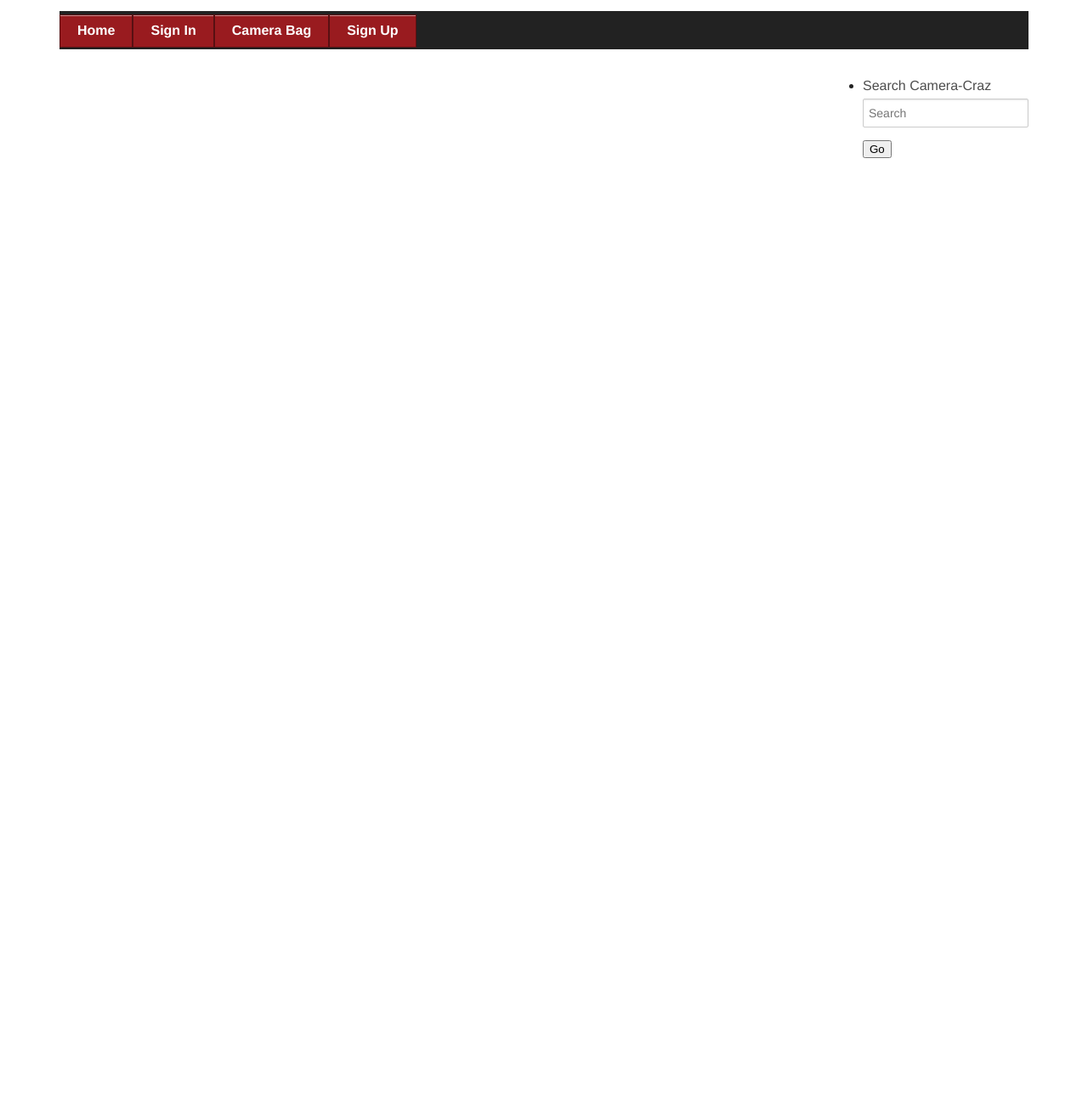
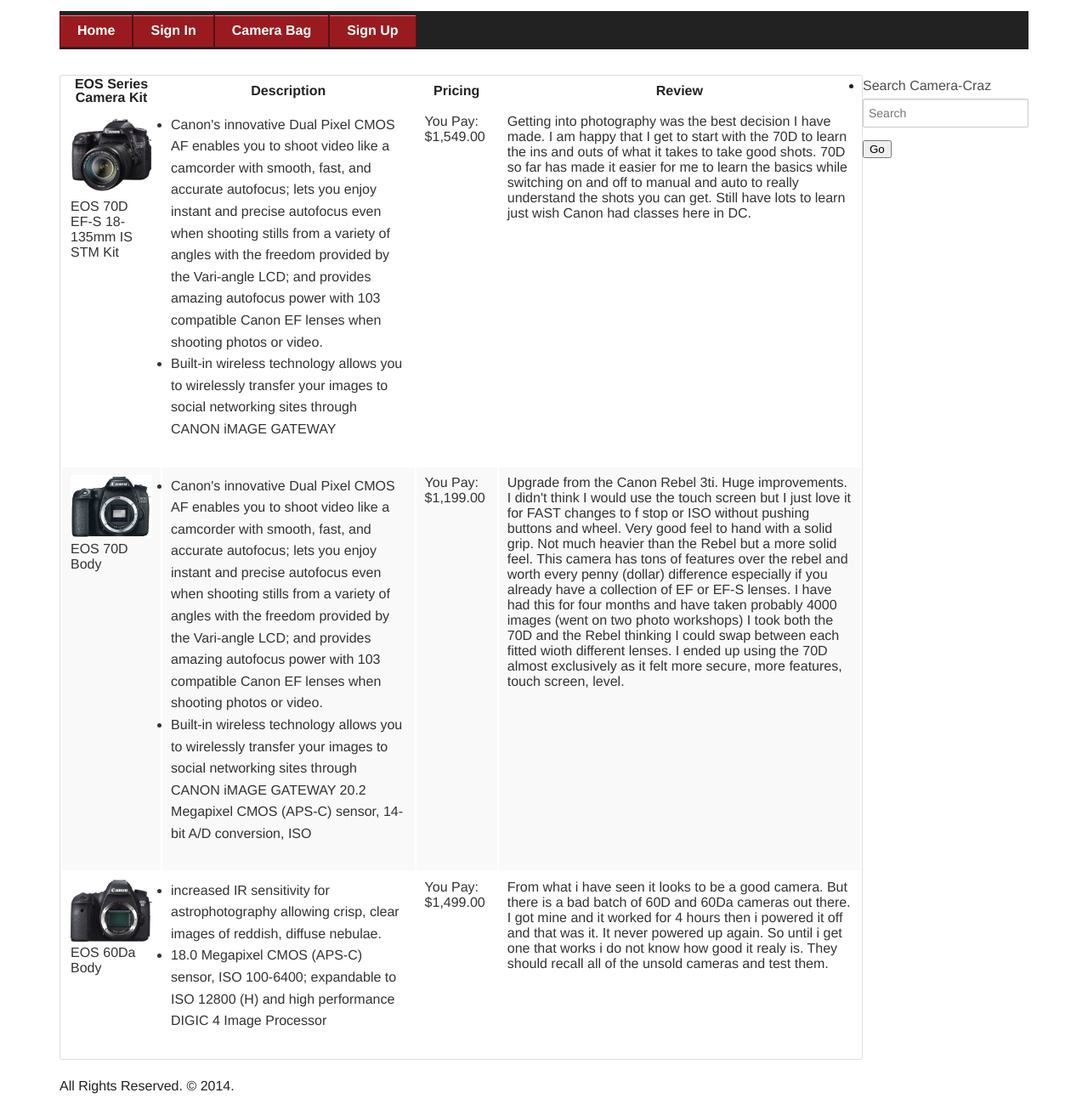
Before and after one commit to shiggs22/Camera_Craz, a plain HTML site: page camera-craz/page4.html in a window 1280 px wide. Shown: the part 81-1380 px from the top of the page at 85% size. Before the commit the page ends 800 px from the top, so only its background shows below. Drawn offline with Linux system fonts and the light colour scheme.

Commit message:
finished with page 4

```diff
--- a/camera-craz/page4.html
+++ b/camera-craz/page4.html
@@ -39,3 +39,59 @@
 			</ul>
 
 		</header>
+
+		<table>
+			<thread>
+				<tr>
+					<th>EOS Series Camera Kit</th>
+					<th>Description</th>
+					<th>Pricing</th>
+					<th>Review</th>
+				</tr>
+			</thread>
+		    <tbody>
+		    	<tr>
+		    		<td><img src="foundation-5/img/eos_7d18.jpg"alt"EOS 70D">EOS 70D EF-S 18-135mm IS STM Kit</td>
+
+		    		<td>
+		    			<ul>
+		    				<li>Canon's innovative Dual Pixel CMOS AF enables you to shoot video like a camcorder with smooth, fast, and accurate autofocus; lets you enjoy instant and precise autofocus even when shooting stills from a variety of angles with the freedom provided by the Vari-angle LCD; and provides amazing autofocus power with 103 compatible Canon EF lenses when shooting photos or video.</li>
+		    				<li>Built-in wireless technology allows you to wirelessly transfer your images to social networking sites through CANON iMAGE GATEWAY</li>
+						</ul>
+		    		</td>
+
+		    		<td>You Pay: $1,549.00</td>
+
+		    		<td>Getting into photography was the best decision I have made. I am happy that I get to start with the 70D to learn the ins and outs of what it takes to take good shots. 70D so far has made it easier for me to learn the basics while switching on and off to manual and auto to really understand the shots you can get. Still have lots to learn just wish Canon had classes here in DC.</td>
+		    	</tr>
+
+
+
+					<td><img src="foundation-5/img/70d_body.jpg" alt="70D Body">EOS 70D Body</td>
+					<td>
+						<ul>
+							<li>Canon's innovative Dual Pixel CMOS AF enables you to shoot video like a camcorder with smooth, fast, and accurate autofocus; lets you enjoy instant and precise autofocus even when shooting stills from a variety of angles with the freedom provided by the Vari-angle LCD; and provides amazing autofocus power with 103 compatible Canon EF lenses when shooting photos or video.</li>
+							<li>Built-in wireless technology allows you to wirelessly transfer your images to social networking sites through CANON iMAGE GATEWAY
+20.2 Megapixel CMOS (APS-C) sensor, 14-bit A/D conversion, ISO</li>
+						</ul>
+					<td>You Pay: $1,199.00</td>
+					<td>Upgrade from the Canon Rebel 3ti. Huge improvements. I didn't think I would use the touch screen but I just love it for FAST changes to f stop or ISO without pushing buttons and wheel. Very good feel to hand with a solid grip. Not much heavier than the Rebel but a more solid feel. This camera has tons of features over the rebel and worth every penny (dollar) difference especially if you already have a collection of EF or EF-S lenses. I have had this for four months and have taken probably 4000 images (went on two photo workshops) I took both the 70D and the Rebel thinking I could swap between each fitted wioth different lenses. I ended up using the 70D almost exclusively as it felt more secure, more features, touch screen, level.</td>
+					</tr>
+						<td><img src="foundation-5/img/EOS_6d.jpg" alt="EOS 6D">EOS 60Da Body</td>
+						<td>
+							<ul>
+								<li>increased  IR sensitivity for astrophotography allowing crisp, clear images of reddish,  diffuse nebulae.</li>
+								<li>18.0 Megapixel CMOS (APS-C) sensor, ISO  100-6400; expandable to ISO 12800 (H) and high performance DIGIC 4 Image Processor</li>
+							</ul>
+						</td>
+						<td>You Pay: $1,499.00</td>
+						<td>From what i have seen it looks to be a good camera. But there is a bad batch of 60D and 60Da cameras out there. I got mine and it worked for 4 hours then i powered it off and that was it. It never powered up again. So until i get one that works i do not know how good it realy is. They should recall all of the unsold cameras and test them.</td>
+					</tr>
+				</thread>
+			</table>
+
+		<footer>
+			<p>All Rights Reserved. &copy; 2014.</p>
+		</footer>
+	</div>
+</html
```
Also changed, not shown: camera-craz/index.html (+1 -1 lines).
